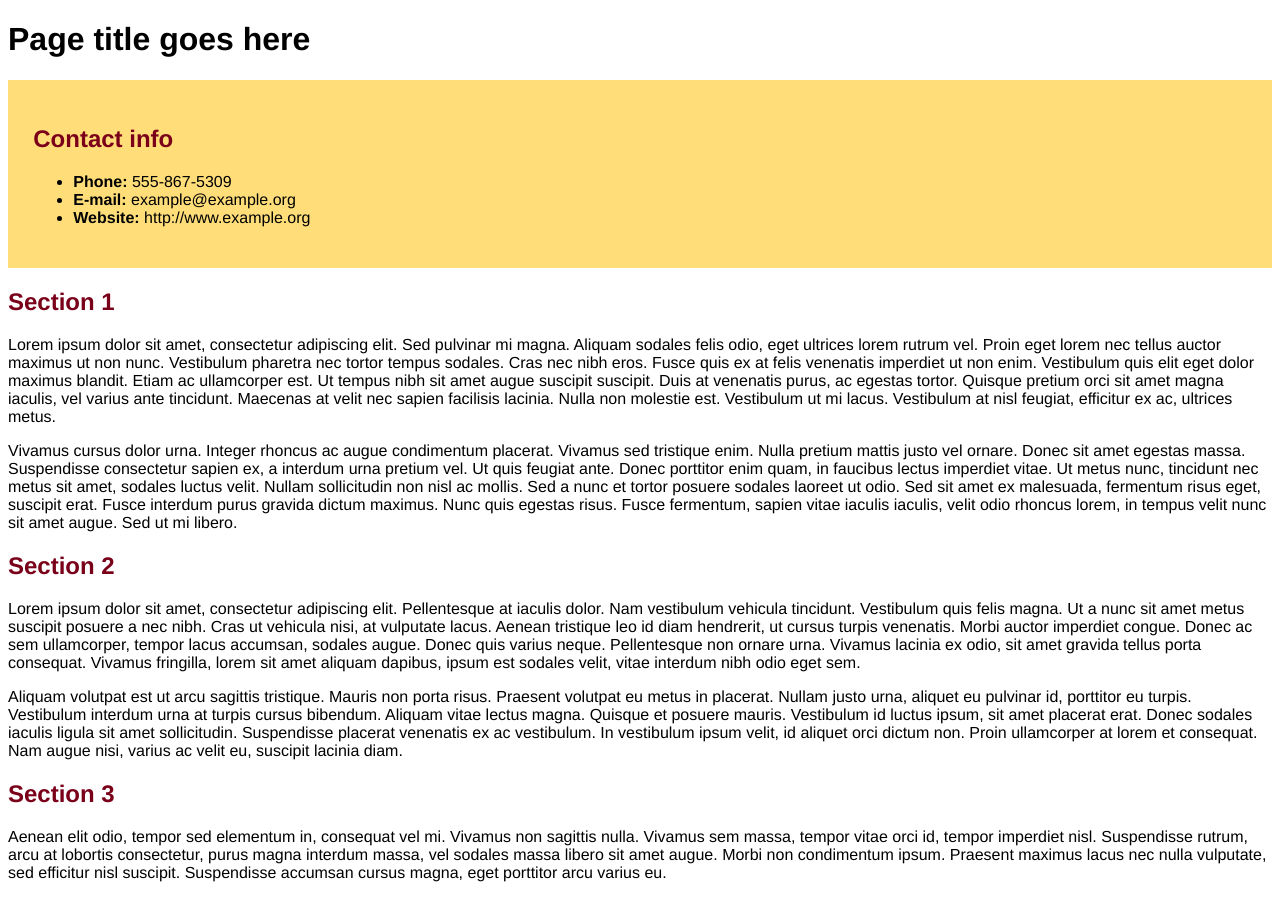
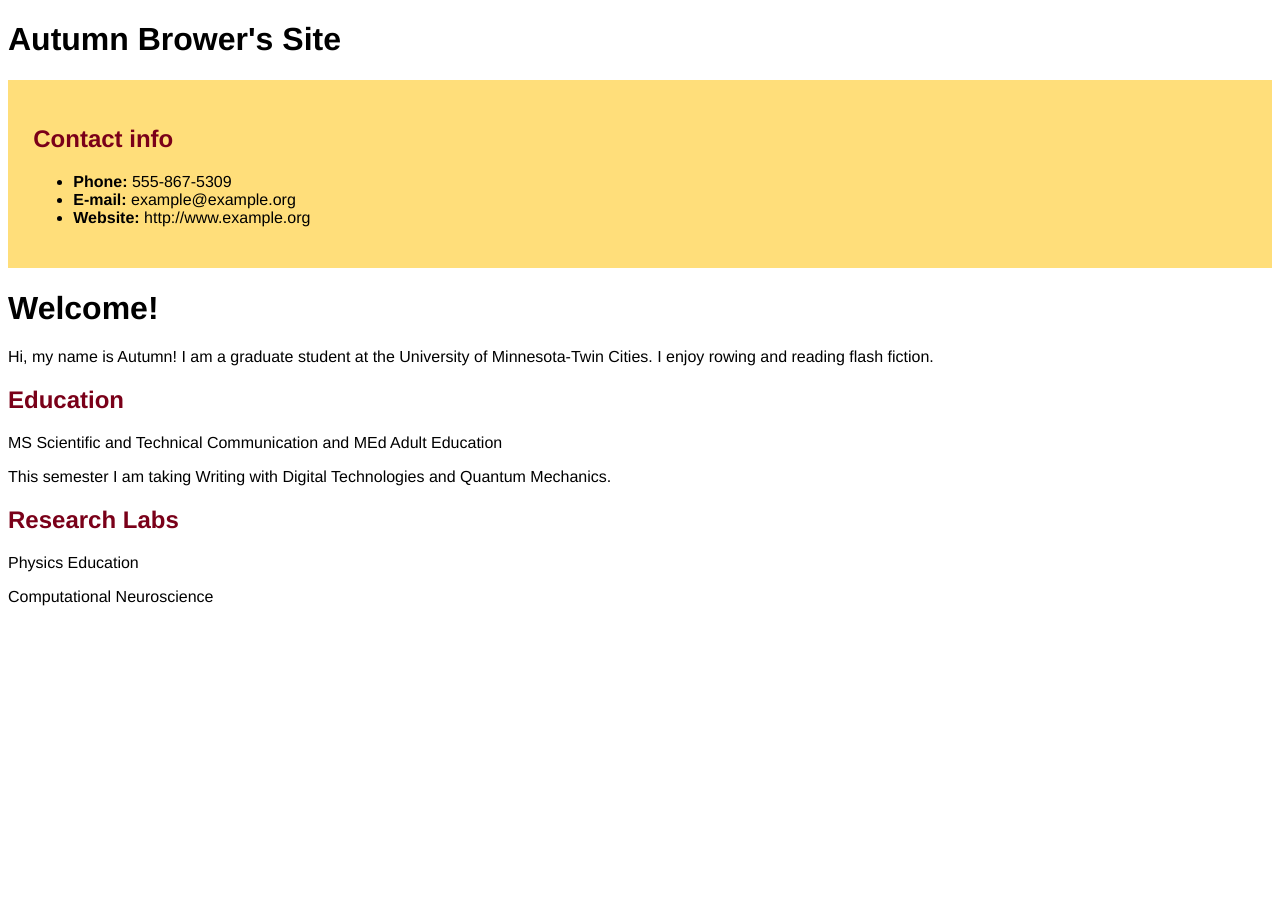
Before and after one commit to ajbrower/Template_Website_2, a plain HTML site: page index.html in a window 1280 px wide. After the commit the page ends 800 px from the top, so only its background shows below. Drawn offline with Linux system fonts and the light colour scheme.

Commit message:
Updated page title, section 1, 2, 3

```diff
--- a/index.html
+++ b/index.html
@@ -1,12 +1,12 @@
 <!doctype html>
 <head>
-  <title>Page title</title>
+  <title>Autumn's Webpage</title>
   <link rel="stylesheet" type="text/css" href="styles.css">
 </head>
 
 <body>
 
-<h1>Page title goes here</h1>
+<h1>Autumn Brower's Site</h1>
 
 <div id="contact">
 <h2>Contact info</h2>
@@ -17,21 +17,18 @@
 </ul>
 </div>
 
-<h2>Section 1</h2>
+<h1>Welcome!</h1>
+<p>Hi, my name is Autumn!  I am a graduate student at the University of Minnesota-Twin Cities.  I enjoy rowing and reading flash fiction.</p>
 
-<p>Lorem ipsum dolor sit amet, consectetur adipiscing elit. Sed pulvinar mi magna. Aliquam sodales felis odio, eget ultrices lorem rutrum vel. Proin eget lorem nec tellus auctor maximus ut non nunc. Vestibulum pharetra nec tortor tempus sodales. Cras nec nibh eros. Fusce quis ex at felis venenatis imperdiet ut non enim. Vestibulum quis elit eget dolor maximus blandit. Etiam ac ullamcorper est. Ut tempus nibh sit amet augue suscipit suscipit. Duis at venenatis purus, ac egestas tortor. Quisque pretium orci sit amet magna iaculis, vel varius ante tincidunt. Maecenas at velit nec sapien facilisis lacinia. Nulla non molestie est. Vestibulum ut mi lacus. Vestibulum at nisl feugiat, efficitur ex ac, ultrices metus. </p>
+<h2>Education</h2>
 
-<p> Vivamus cursus dolor urna. Integer rhoncus ac augue condimentum placerat. Vivamus sed tristique enim. Nulla pretium mattis justo vel ornare. Donec sit amet egestas massa. Suspendisse consectetur sapien ex, a interdum urna pretium vel. Ut quis feugiat ante. Donec porttitor enim quam, in faucibus lectus imperdiet vitae. Ut metus nunc, tincidunt nec metus sit amet, sodales luctus velit. Nullam sollicitudin non nisl ac mollis. Sed a nunc et tortor posuere sodales laoreet ut odio. Sed sit amet ex malesuada, fermentum risus eget, suscipit erat. Fusce interdum purus gravida dictum maximus. Nunc quis egestas risus. Fusce fermentum, sapien vitae iaculis iaculis, velit odio rhoncus lorem, in tempus velit nunc sit amet augue. Sed ut mi libero.</p>
+  <p>MS Scientific and Technical Communication and MEd Adult Education</p>
+<p>This semester I am taking Writing with Digital Technologies and Quantum Mechanics.</p>
 
-<h2>Section 2</h2>
+<h2>Research Labs</h2>
 
-<p>Lorem ipsum dolor sit amet, consectetur adipiscing elit. Pellentesque at iaculis dolor. Nam vestibulum vehicula tincidunt. Vestibulum quis felis magna. Ut a nunc sit amet metus suscipit posuere a nec nibh. Cras ut vehicula nisi, at vulputate lacus. Aenean tristique leo id diam hendrerit, ut cursus turpis venenatis. Morbi auctor imperdiet congue. Donec ac sem ullamcorper, tempor lacus accumsan, sodales augue. Donec quis varius neque. Pellentesque non ornare urna. Vivamus lacinia ex odio, sit amet gravida tellus porta consequat. Vivamus fringilla, lorem sit amet aliquam dapibus, ipsum est sodales velit, vitae interdum nibh odio eget sem.</p>
-
-<p>Aliquam volutpat est ut arcu sagittis tristique. Mauris non porta risus. Praesent volutpat eu metus in placerat. Nullam justo urna, aliquet eu pulvinar id, porttitor eu turpis. Vestibulum interdum urna at turpis cursus bibendum. Aliquam vitae lectus magna. Quisque et posuere mauris. Vestibulum id luctus ipsum, sit amet placerat erat. Donec sodales iaculis ligula sit amet sollicitudin. Suspendisse placerat venenatis ex ac vestibulum. In vestibulum ipsum velit, id aliquet orci dictum non. Proin ullamcorper at lorem et consequat. Nam augue nisi, varius ac velit eu, suscipit lacinia diam. </p>
-
-<h2>Section 3</h2>
-
-<p>Aenean elit odio, tempor sed elementum in, consequat vel mi. Vivamus non sagittis nulla. Vivamus sem massa, tempor vitae orci id, tempor imperdiet nisl. Suspendisse rutrum, arcu at lobortis consectetur, purus magna interdum massa, vel sodales massa libero sit amet augue. Morbi non condimentum ipsum. Praesent maximus lacus nec nulla vulputate, sed efficitur nisl suscipit. Suspendisse accumsan cursus magna, eget porttitor arcu varius eu.</p>
+<p>Physics Education</p>
+<p>Computational Neuroscience</p>
 
 </body>
 </html>
```
